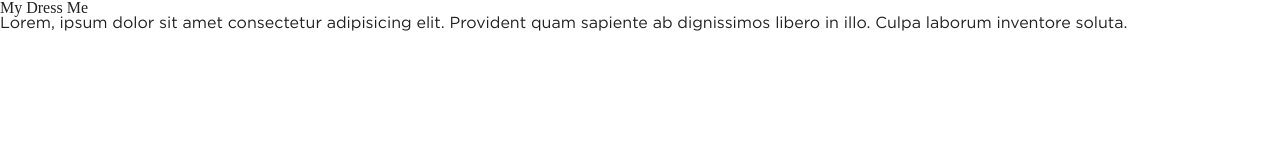
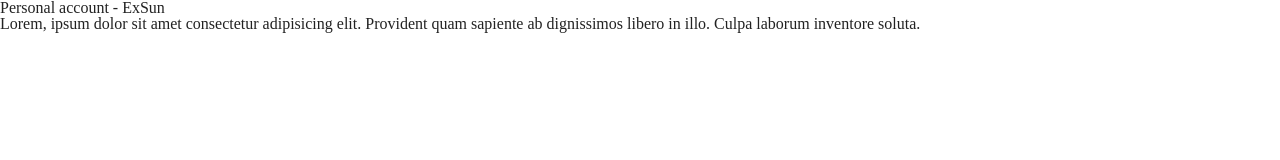
Before and after one commit to IlyaGamayun/ExSun, a plain HTML site: page index.html in a window 1280 px wide. Drawn offline with Linux system fonts and the light colour scheme.

Commit message:
favicon apply

```diff
--- a/css/style.css
+++ b/css/style.css
@@ -1,23 +1,10 @@
-@font-face {
-  font-family: "Gotham Pro Regular";
-  src: url("../fonts/gotham_pro/gothampro.ttf");
+html {
+  box-sizing: border-box;
 }
 
-@font-face {
-  font-family: "Gotham Pro Bold";
-  src: url("../fonts/gotham_pro/gothamprobold.ttf");
+*,
+*::after,
+*,
+*::before {
+  box-sizing: inherit;
 }
-
-@font-face {
-  font-family: "Gotham Pro Light";
-  src: url("../fonts/gotham_pro/gothampro_light.ttf");
-}
-
-@font-face {
-  font-family: "Gotham Pro Medium";
-  src: url("../fonts/gotham_pro/gothampro_medium.ttf");
-}
-
-p {
-  font-family: Gotham Pro Regular;
-}
--- a/index.html
+++ b/index.html
@@ -3,12 +3,13 @@
   <head>
     <meta charset="UTF-8" />
     <meta name="viewport" content="width=device-width, initial-scale=1.0" />
-    <title>Dress Me</title>
+    <title>Personal account - ExSun</title>
     <link rel="stylesheet" href="./css/reset.css" />
     <link rel="stylesheet" href="./css/style.css" />
+    <link rel="icon" href="/img/svg/favicon.svg" type="image/x-icon" />
   </head>
   <body>
-    <h1>My Dress Me</h1>
+    <h1>Personal account - ExSun</h1>
     <p>
       Lorem, ipsum dolor sit amet consectetur adipisicing elit. Provident quam
       sapiente ab dignissimos libero in illo. Culpa laborum inventore soluta.
```
Also changed, not shown: fonts/gotham_pro/gothampro.ttf (deleted), fonts/gotham_pro/gothampro_bold.ttf (deleted), fonts/gotham_pro/gothampro_light.ttf (deleted), fonts/gotham_pro/gothampro_medium.ttf (deleted), img/svg/favicon.svg (added).
